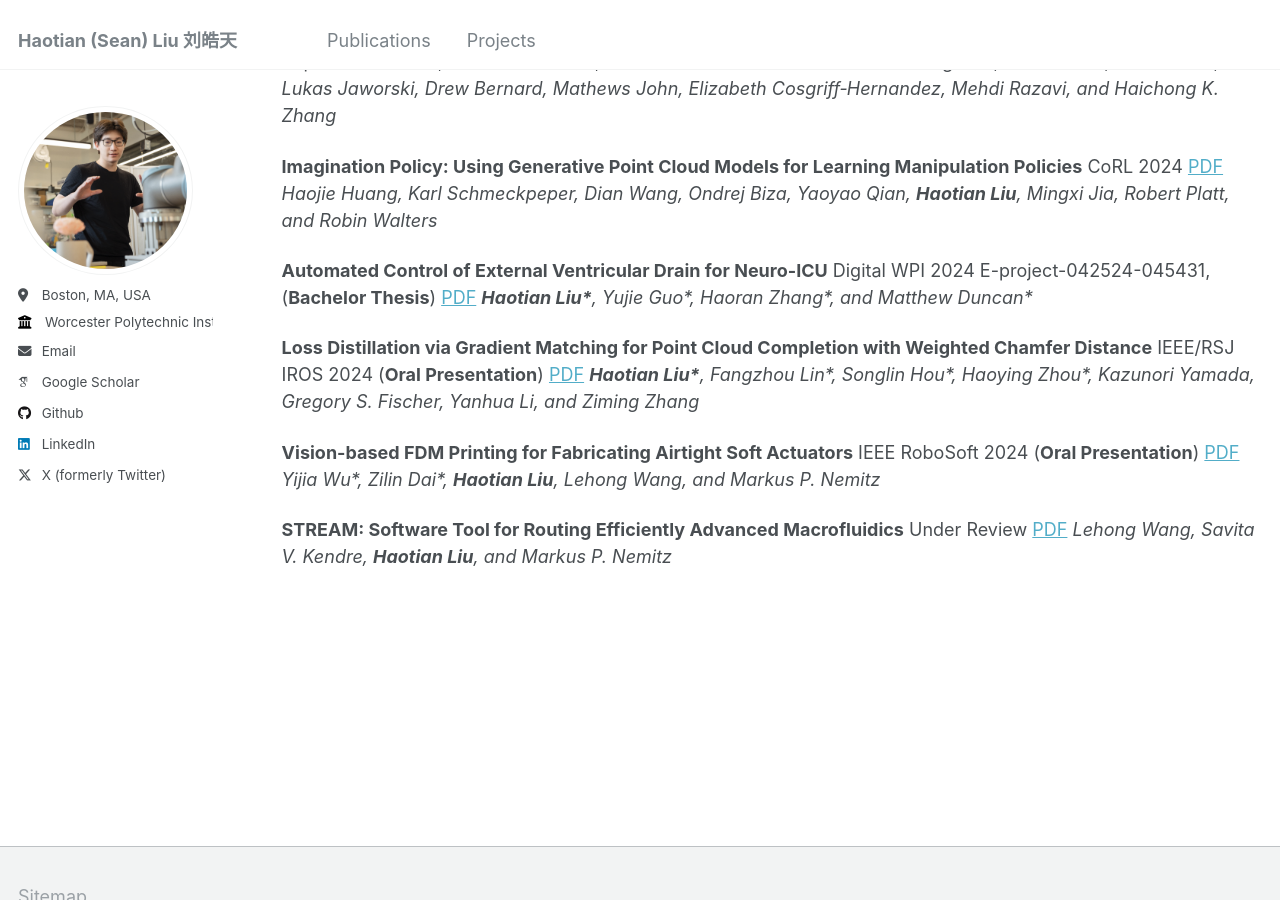
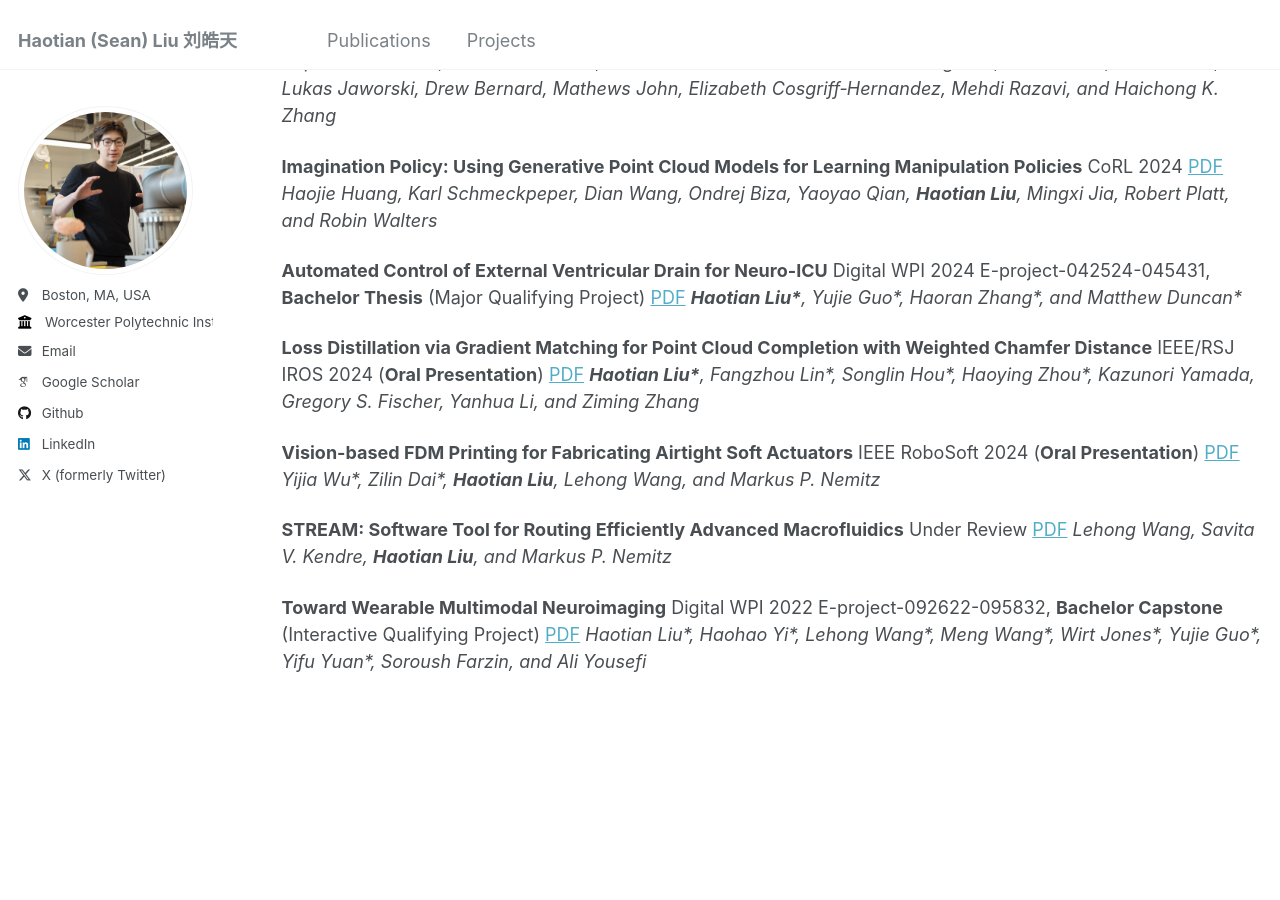
Before and after one commit to seanliu7081/seanliu7081.github.io, a Jekyll site: the page built from _pages/publications.md, in a window 1280 px wide and 900 px high, scrolled down 363 px. Built offline with Jekyll 4.4.1, drawn with Linux system fonts in a browser that asks for light colours; some web fonts are replaced.

Commit message:
Update publications.md

```diff
--- a/_pages/publications.md
+++ b/_pages/publications.md
@@ -16,10 +16,12 @@ author_profile: true
 
 **Imagination Policy: Using Generative Point Cloud Models for Learning Manipulation Policies** CoRL 2024 [PDF](https://arxiv.org/abs/2406.11740) *Haojie Huang, Karl Schmeckpeper, Dian Wang, Ondrej Biza, Yaoyao Qian, **Haotian Liu**, Mingxi Jia, Robert Platt, and Robin Walters*
 
-**Automated Control of External Ventricular Drain for Neuro-ICU** Digital WPI 2024 E-project-042524-045431, (**Bachelor Thesis**) [PDF](https://digital.wpi.edu/concern/student_works/gm80j077x?locale=en) ***Haotian Liu\***, Yujie Guo\*, Haoran Zhang\*, and Matthew Duncan\**
+**Automated Control of External Ventricular Drain for Neuro-ICU** Digital WPI 2024 E-project-042524-045431, **Bachelor Thesis** (Major Qualifying Project) [PDF](https://digital.wpi.edu/concern/student_works/gm80j077x?locale=en) ***Haotian Liu\***, Yujie Guo\*, Haoran Zhang\*, and Matthew Duncan\**
 
 **Loss Distillation via Gradient Matching for Point Cloud Completion with Weighted Chamfer Distance** IEEE/RSJ IROS 2024 (**Oral Presentation**) [PDF](files/IROS24__LossDistill.pdf) ***Haotian Liu\***, Fangzhou Lin\*, Songlin Hou\*, Haoying Zhou\*, Kazunori Yamada, Gregory S. Fischer, Yanhua Li, and Ziming Zhang*
 
 **Vision-based FDM Printing for Fabricating Airtight Soft Actuators** IEEE RoboSoft 2024 (**Oral Presentation**) [PDF](https://arxiv.org/abs/2312.01135) *Yijia Wu\*, Zilin Dai\*, **Haotian Liu**, Lehong Wang, and Markus P. Nemitz*
 
 **STREAM: Software Tool for Routing Efficiently Advanced Macrofluidics** Under Review [PDF](https://arxiv.org/abs/2312.01130) *Lehong Wang, Savita V. Kendre, **Haotian Liu**, and Markus P. Nemitz*
+
+**Toward Wearable Multimodal Neuroimaging** Digital WPI 2022 E-project-092622-095832, **Bachelor Capstone** (Interactive Qualifying Project) [PDF](https://digital.wpi.edu/concern/student_works/zk51vm06g?locale=en) *Haotian Liu\*, Haohao Yi\*, Lehong Wang\*, Meng Wang\*, Wirt Jones\*, Yujie Guo\*, Yifu Yuan\*, Soroush Farzin, and Ali Yousefi*
```
